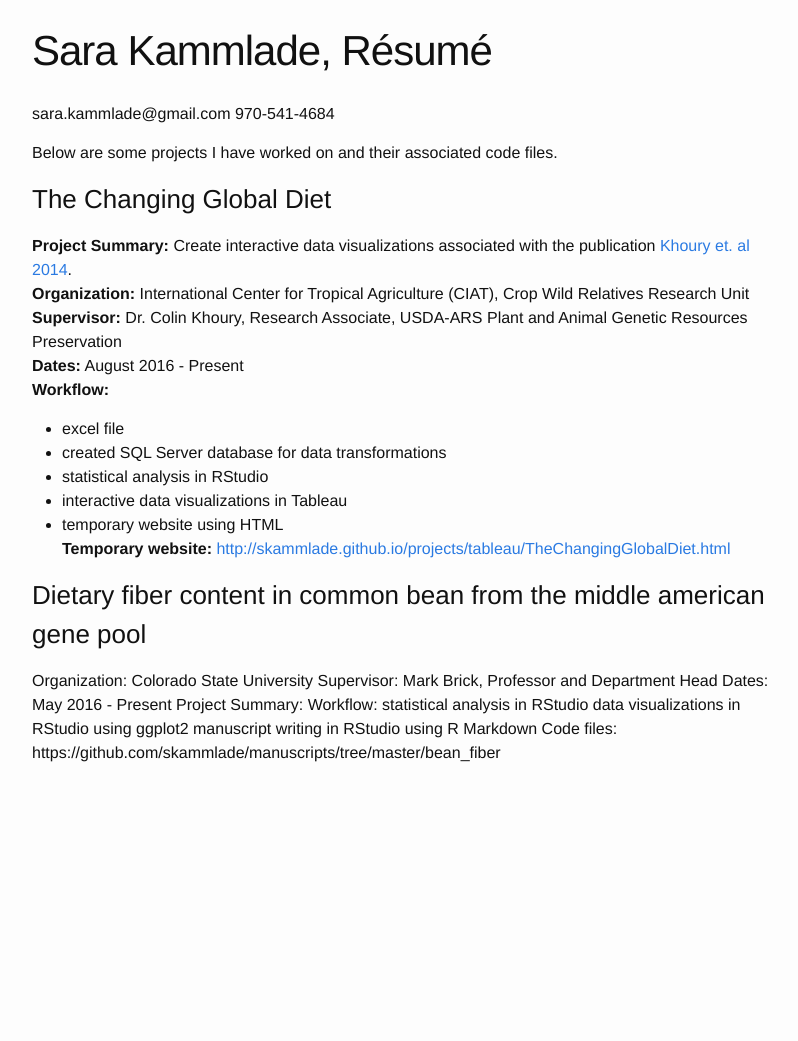
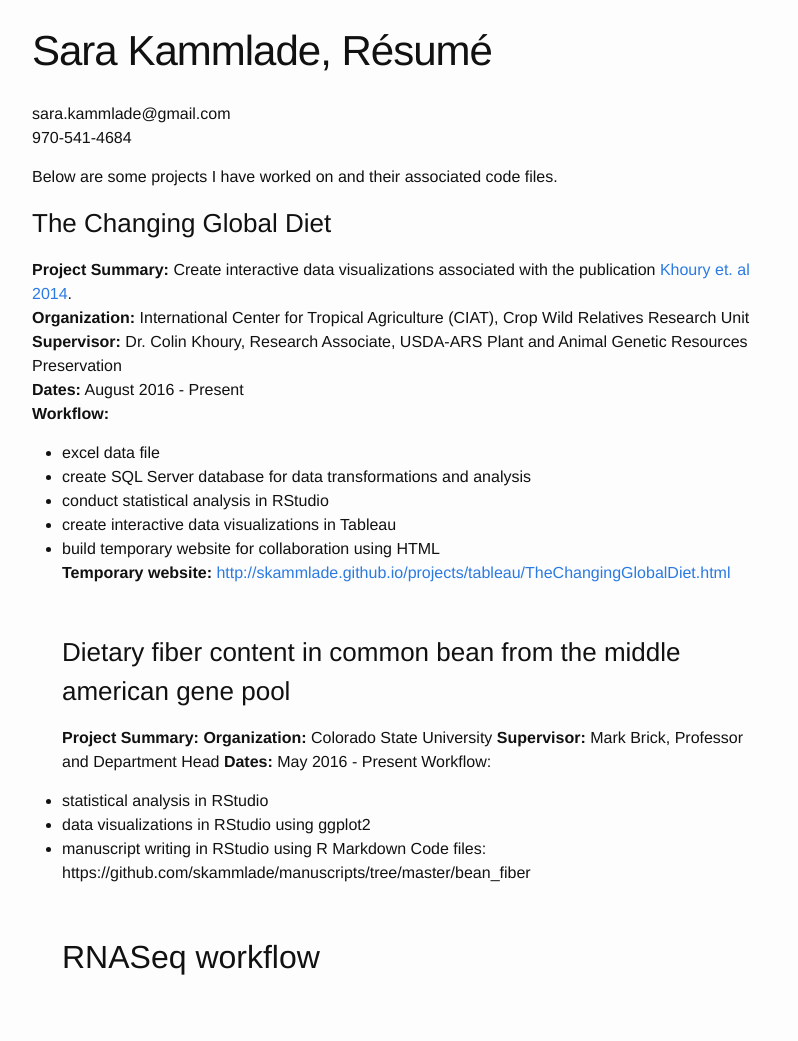
Before and after one commit to stevensotelo/skammlade.github.io, a Jekyll site: the page built from resume.markdown, in a window 1280 px wide. Shown: the whole page, without its empty margins (238-1036 px from the left). Built offline with Jekyll 4.4.1, drawn with Linux system fonts in a browser that asks for light colours; before the commit the page ends 900 px from its top, so only the background shows below that.

Commit message:
formatting

```diff
--- a/resume.markdown
+++ b/resume.markdown
@@ -14,22 +14,27 @@
 **Supervisor:** Dr. Colin Khoury, Research Associate, USDA-ARS Plant and Animal Genetic Resources Preservation
 **Dates:** August 2016 - Present
 **Workflow:**
-* excel file
-* created SQL Server database for data transformations
+
+* excel data file
+* create SQL Server database for data transformations and analysis
+* conduct statistical analysis in RStudio
+* create interactive data visualizations in Tableau
+* build temporary website for collaboration using HTML
+**Temporary website:** [http://skammlade.github.io/projects/tableau/TheChangingGlobalDiet.html](http://skammlade.github.io/projects/tableau/TheChangingGlobalDiet.html)
+<br/>
+<br/>
+<br/>
+### Dietary fiber content in common bean from the middle american gene pool
+**Project Summary:**
+**Organization:** Colorado State University
+**Supervisor:** Mark Brick, Professor and Department Head
+**Dates:** May 2016 - Present
+Workflow:
 * statistical analysis in RStudio
-* interactive data visualizations in Tableau
-* temporary website using HTML
-**Temporary website:** [http://skammlade.github.io/projects/tableau/TheChangingGlobalDiet.html](http://skammlade.github.io/projects/tableau/TheChangingGlobalDiet.html)
-
-
-
-### Dietary fiber content in common bean from the middle american gene pool
-Organization: Colorado State University
-Supervisor: Mark Brick, Professor and Department Head
-Dates: May 2016 - Present
-Project Summary:
-Workflow:
-statistical analysis in RStudio
-data visualizations in RStudio using ggplot2
-manuscript writing in RStudio using R Markdown
+* data visualizations in RStudio using ggplot2
+* manuscript writing in RStudio using R Markdown
 Code files: https://github.com/skammlade/manuscripts/tree/master/bean_fiber
+<br/>
+<br/>
+<br/>
+## RNASeq workflow
```
